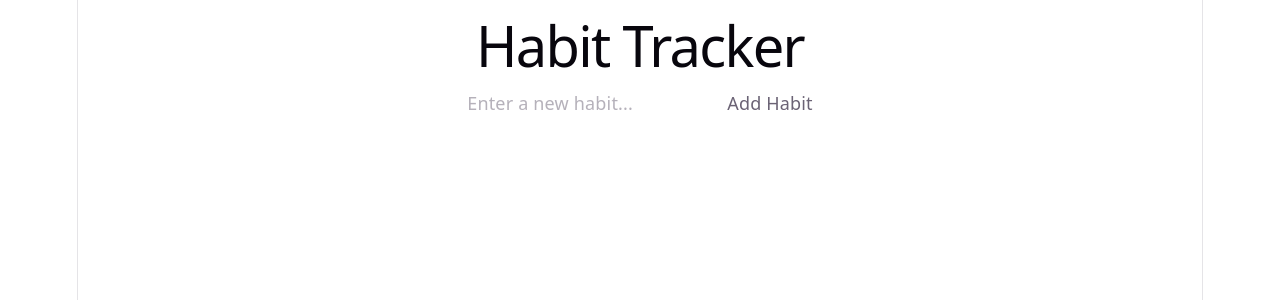
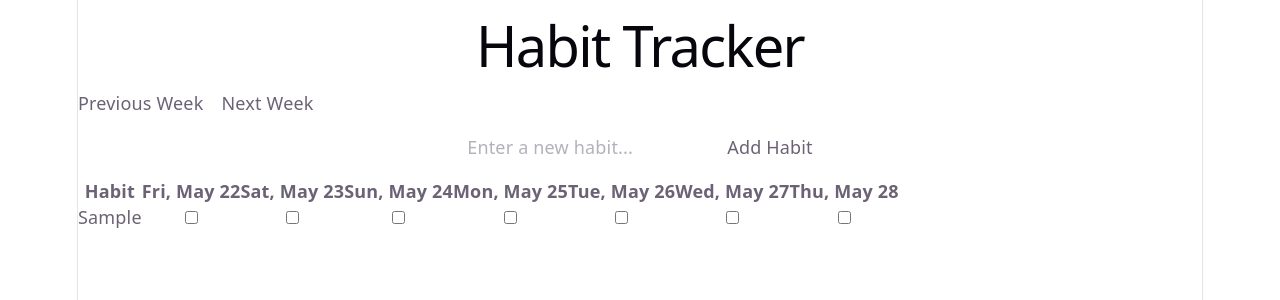
Before and after one commit to arrehman3/Habit_Tracker, a React (Vite) app: page / in a window 1280 px wide. Both pictures are taken after typing "Sample" into the empty fields and a click on the button "Add Habit". Shown: the top 300 px of the page. Built offline with nearby package versions, Linux system fonts and the light colour scheme.

Commit message:
toggle habbit added

```diff
--- a/src/App.jsx
+++ b/src/App.jsx
@@ -41,11 +41,35 @@ function App() {
   };
 
   const weekDays = getWeekDays(currentWeekStart);
+  const toggleHabit = (habitId, dateStr) => {
+    setHabits(
+      habits.map((habit) => {
+        if (habit.id !== habitId) return habit;
+        const newDates = habit.completedDates.includes(dateStr)
+          ? habit.completedDates.filter((d) => d !== dateStr)
+          : [...habit.completedDates, dateStr];
+
+        return { ...habit, completedDates: newDates };
+      }),
+    );
+  };
+
+  const shiftWeek = (days) => {
+    const newDate = new Date(currentWeekStart);
+    newDate.setDate(newDate.getDate() + days);
+    setCurrentWeekStart(newDate);
+  };
   return (
     <>
       <section>
         <h1>Habit Tracker</h1>
-        <form onSubmit={onSubmit}>
+
+        <div style={{ display: "flex", gap: "1rem", marginBottom: "1rem" }}>
+          <button onClick={() => shiftWeek(-7)}>Previous Week</button>
+          <button onClick={() => shiftWeek(7)}>Next Week</button>
+        </div>
+
+        <form onSubmit={onSubmit} style={{ marginBottom: "1rem" }}>
           <input
             type="text"
             value={newHabitName}
@@ -54,6 +78,43 @@ function App() {
           />
           <button type="submit">Add Habit</button>
         </form>
+
+        <table border="1" cellPadding="8">
+          <thead>
+            <tr>
+              <th>Habit</th>
+              {weekDays.map((day) => (
+                <th key={day.toISOString()}>
+                  {day.toLocaleDateString("en-US", {
+                    weekday: "short",
+                    month: "short",
+                    day: "numeric",
+                  })}
+                </th>
+              ))}
+            </tr>
+          </thead>
+          <tbody>
+            {habits.map((habit) => (
+              <tr key={habit.id}>
+                <td>{habit.name}</td>
+                {weekDays.map((day) => {
+                  // Using 'en-CA' safely formats the date as YYYY-MM-DD in the local timezone
+                  const dateStr = day.toLocaleDateString("en-CA");
+                  return (
+                    <td key={dateStr} style={{ textAlign: "center" }}>
+                      <input
+                        type="checkbox"
+                        checked={habit.completedDates.includes(dateStr)}
+                        onChange={() => toggleHabit(habit.id, dateStr)}
+                      />
+                    </td>
+                  );
+                })}
+              </tr>
+            ))}
+          </tbody>
+        </table>
       </section>
     </>
   );
```
